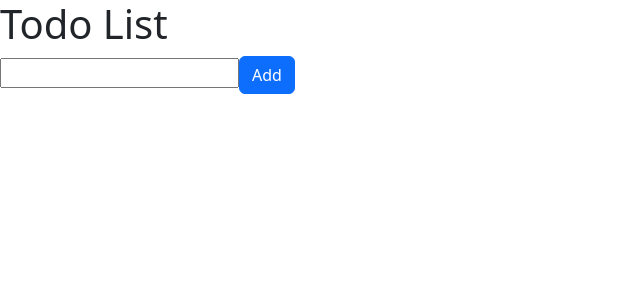
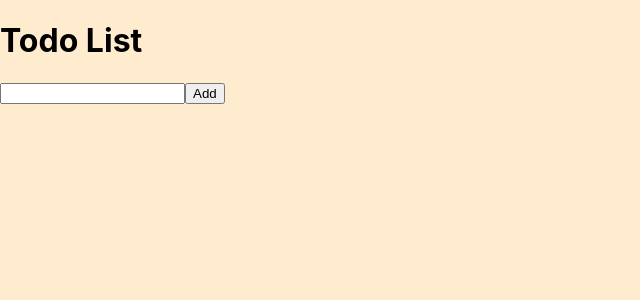
Before and after one commit to Nomcebo-coder-hub/react-todo-list, a React (Create React App) app: page / in a window 1280 px wide. Shown: the top 300 px of the page, without its empty margins (0-640 px from the left). Built offline with nearby package versions, Linux system fonts and the light colour scheme.

Commit message:
Update App.js

```diff
--- a/src/App.js
+++ b/src/App.js
@@ -1,7 +1,5 @@
 import React, { useState } from "react";
 import "./index.css";
-import Button from "react-bootstrap/Button";
-import "bootstrap/dist/css/bootstrap.min.css";
 
 function App() {
   const [list, setList] = useState([]);
@@ -32,9 +30,7 @@ function App() {
         value={input}
         onChange={(e) => setInput(e.target.value)}
       />
-      <Button onClick={() => addTodo(input)} variant="primary">
-        Add
-      </Button>
+      <button onClick={() => addTodo(input)}>Add</button>
       <ul>
         {list.map((todo) => (
           <li key={todo.id}>
```
